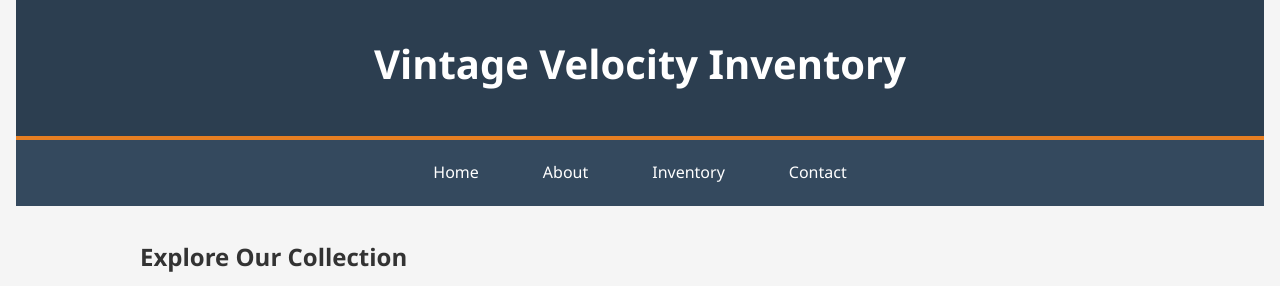
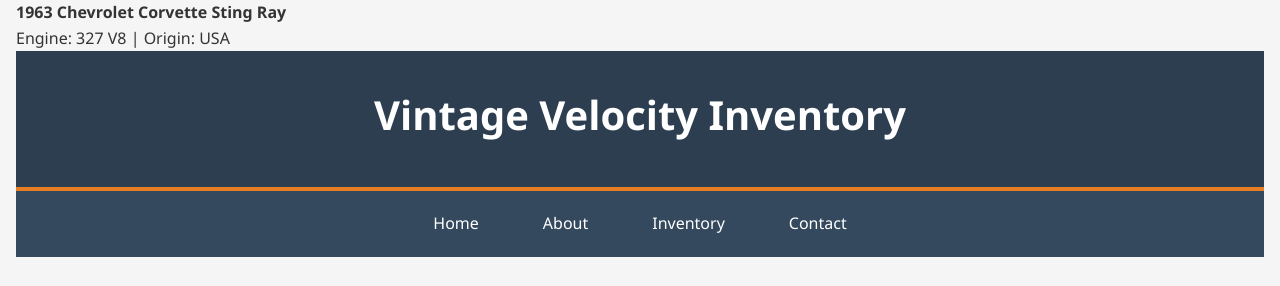
Before and after one commit to kemosekwena/Vintage-Velocity, a plain HTML site: page inventory.html in a window 1280 px wide. Shown: the top 286 px of the page. Drawn offline with Linux system fonts and the light colour scheme.

Commit message:
Update inventory.html

```diff
--- a/inventory.html
+++ b/inventory.html
@@ -5,6 +5,8 @@
   <meta name="viewport" content="width=device-width, initial-scale=1.0"/>
   <title>Inventory - Vintage Velocity</title>
   <link rel="stylesheet" href="styles.css"/>
+  <h4><i class="fas fa-car"></i> 1963 Chevrolet Corvette Sting Ray</h4>
+<p><i class="fas fa-cogs"></i> Engine: 327 V8 | <i class="fas fa-flag-usa"></i> Origin: USA</p>
 </head>
 <body>
   <header>
```
